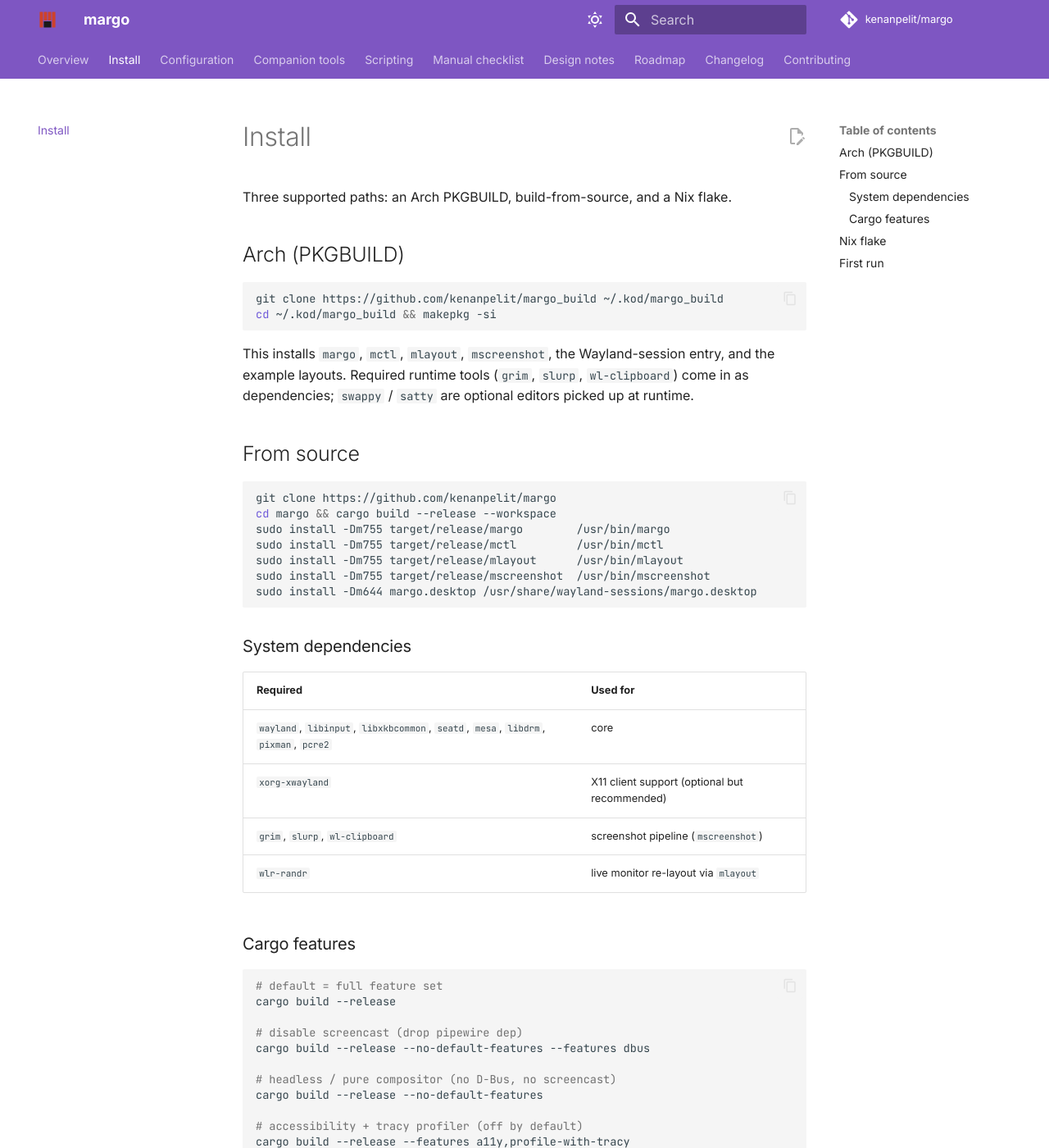
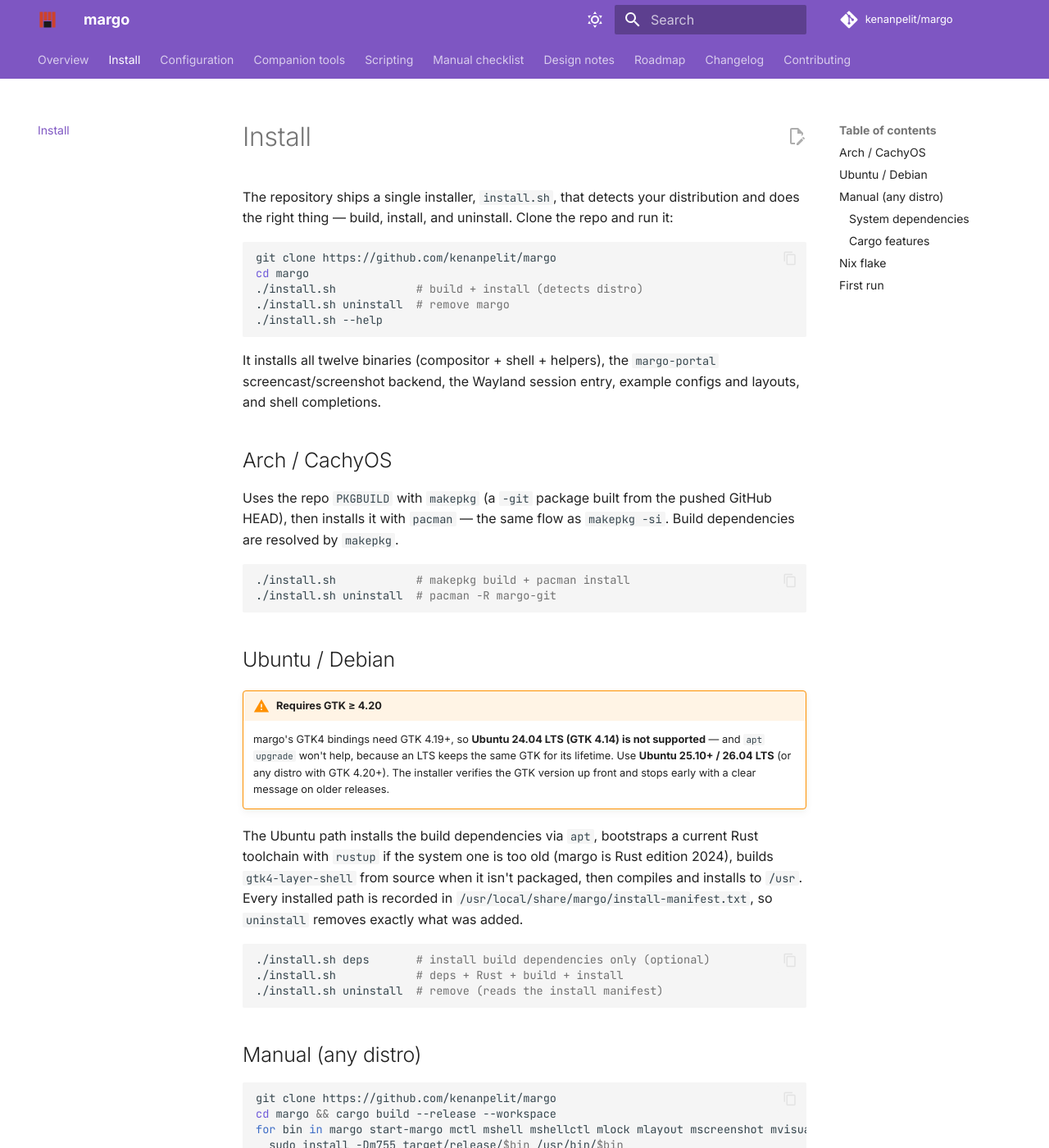
Before and after one commit to kenanpelit/margo, an MkDocs documentation site: the page built from docs/install.md, in a window 1280 px wide and 1400 px high. Shown: the whole window at 82% size. Built offline with MkDocs 1.6.1 and Material for MkDocs 9.7.7, drawn with Linux system fonts in a browser that asks for light colours; comment, search, counter and statistics services are not loaded; some of the changed text lies outside the part shown.

Commit message:
docs(install): align with install.sh flow
The install page still showed the old margo_build clone + makepkg -si.
Replace with the install.sh quickstart + per-distro sections (Arch/
CachyOS, Ubuntu/Debian with the GTK >= 4.20 caveat, manual, Nix),
matching the README.

Co-Authored-By: Claude Opus 4.7 <noreply@anthropic.com>

````diff
--- a/docs/install.md
+++ b/docs/install.md
@@ -1,25 +1,62 @@
 # Install
 
-Three supported paths: an Arch PKGBUILD, build-from-source, and a Nix flake.
-
-## Arch (PKGBUILD)
+The repository ships a single installer, `install.sh`, that detects your
+distribution and does the right thing — build, install, and uninstall.
+Clone the repo and run it:
 
 ```bash
-git clone https://github.com/kenanpelit/margo_build ~/.kod/margo_build
-cd ~/.kod/margo_build && makepkg -si
+git clone https://github.com/kenanpelit/margo
+cd margo
+./install.sh            # build + install (detects distro)
+./install.sh uninstall  # remove margo
+./install.sh --help
 ```
 
-This installs `margo`, `mctl`, `mlayout`, `mscreenshot`, the Wayland-session entry, and the example layouts. Required runtime tools (`grim`, `slurp`, `wl-clipboard`) come in as dependencies; `swappy` / `satty` are optional editors picked up at runtime.
+It installs all twelve binaries (compositor + shell + helpers), the
+`margo-portal` screencast/screenshot backend, the Wayland session entry,
+example configs and layouts, and shell completions.
 
-## From source
+## Arch / CachyOS
+
+Uses the repo `PKGBUILD` with `makepkg` (a `-git` package built from the
+pushed GitHub HEAD), then installs it with `pacman` — the same flow as
+`makepkg -si`. Build dependencies are resolved by `makepkg`.
+
+```bash
+./install.sh            # makepkg build + pacman install
+./install.sh uninstall  # pacman -R margo-git
+```
+
+## Ubuntu / Debian
+
+!!! warning "Requires GTK ≥ 4.20"
+    margo's GTK4 bindings need GTK 4.19+, so **Ubuntu 24.04 LTS (GTK 4.14)
+    is not supported** — and `apt upgrade` won't help, because an LTS keeps
+    the same GTK for its lifetime. Use **Ubuntu 25.10+ / 26.04 LTS** (or any
+    distro with GTK 4.20+). The installer verifies the GTK version up front
+    and stops early with a clear message on older releases.
+
+The Ubuntu path installs the build dependencies via `apt`, bootstraps a
+current Rust toolchain with `rustup` if the system one is too old (margo is
+Rust edition 2024), builds `gtk4-layer-shell` from source when it isn't
+packaged, then compiles and installs to `/usr`. Every installed path is
+recorded in `/usr/local/share/margo/install-manifest.txt`, so `uninstall`
+removes exactly what was added.
+
+```bash
+./install.sh deps       # install build dependencies only (optional)
+./install.sh            # deps + Rust + build + install
+./install.sh uninstall  # remove (reads the install manifest)
+```
+
+## Manual (any distro)
 
 ```bash
 git clone https://github.com/kenanpelit/margo
 cd margo && cargo build --release --workspace
-sudo install -Dm755 target/release/margo        /usr/bin/margo
-sudo install -Dm755 target/release/mctl         /usr/bin/mctl
-sudo install -Dm755 target/release/mlayout      /usr/bin/mlayout
-sudo install -Dm755 target/release/mscreenshot  /usr/bin/mscreenshot
+for bin in margo start-margo mctl mshell mshellctl mlock mlayout mscreenshot mvisual; do
+  sudo install -Dm755 target/release/$bin /usr/bin/$bin
+done
 sudo install -Dm644 margo.desktop /usr/share/wayland-sessions/margo.desktop
 ```
 
@@ -27,7 +64,9 @@ sudo install -Dm644 margo.desktop /usr/share/wayland-sessions/margo.desktop
 
 | Required | Used for |
 |---|---|
-| `wayland`, `libinput`, `libxkbcommon`, `seatd`, `mesa`, `libdrm`, `pixman`, `pcre2` | core |
+| `wayland`, `libinput`, `libxkbcommon`, `seatd`, `mesa`, `libdrm`, `pixman`, `pcre2` | compositor core |
+| `gtk4` (≥ 4.20), `gtk4-layer-shell`, `cairo`, `pango`, `pam` | shell + lock screen |
+| `pipewire`, `gstreamer` | screencast + media |
 | `xorg-xwayland` | X11 client support (optional but recommended) |
 | `grim`, `slurp`, `wl-clipboard` | screenshot pipeline (`mscreenshot`) |
 | `wlr-randr` | live monitor re-layout via `mlayout` |
@@ -54,11 +93,13 @@ cargo build --release --features a11y,profile-with-tracy
 nix run github:kenanpelit/margo
 ```
 
-The flake exposes `packages.default`, a `devShells.default` with `rust-analyzer` + `clippy`, plus `nixosModules.margo` and `hmModules.margo`.
+The flake exposes `packages.default`, a `devShells.default` with
+`rust-analyzer` + `clippy`, plus `nixosModules.margo` and `hmModules.margo`.
 
 ## First run
 
-After installation, log out, pick **margo** in your display manager's session menu, log in. If you don't have a display manager:
+After installation, log out, pick **margo** in your display manager's
+session menu, log in. If you don't have a display manager:
 
 ```bash
 # launch from a TTY via UWSM (recommended — gets the full systemd
@@ -66,7 +107,8 @@ After installation, log out, pick **margo** in your display manager's session me
 uwsm start margo-uwsm.desktop
 ```
 
-A blank screen with a cursor means margo is running but no client / bar is mapped yet. Spawn one:
+A blank screen with a cursor means margo is running but no client / bar is
+mapped yet. Spawn one:
 
 ```bash
 super + Return        # default kitty
@@ -87,4 +129,5 @@ Validate it:
 mctl check-config
 ```
 
-For the full smoke-test pass after first install (lock screen, screenshots, multi-monitor, idle, etc.), see [the manual checklist](manual-checklist.md).
+For the full smoke-test pass after first install (lock screen, screenshots,
+multi-monitor, idle, etc.), see [the manual checklist](manual-checklist.md).
````
Also changed, not shown: other parts of docs/install.md (+1 -1 lines).
